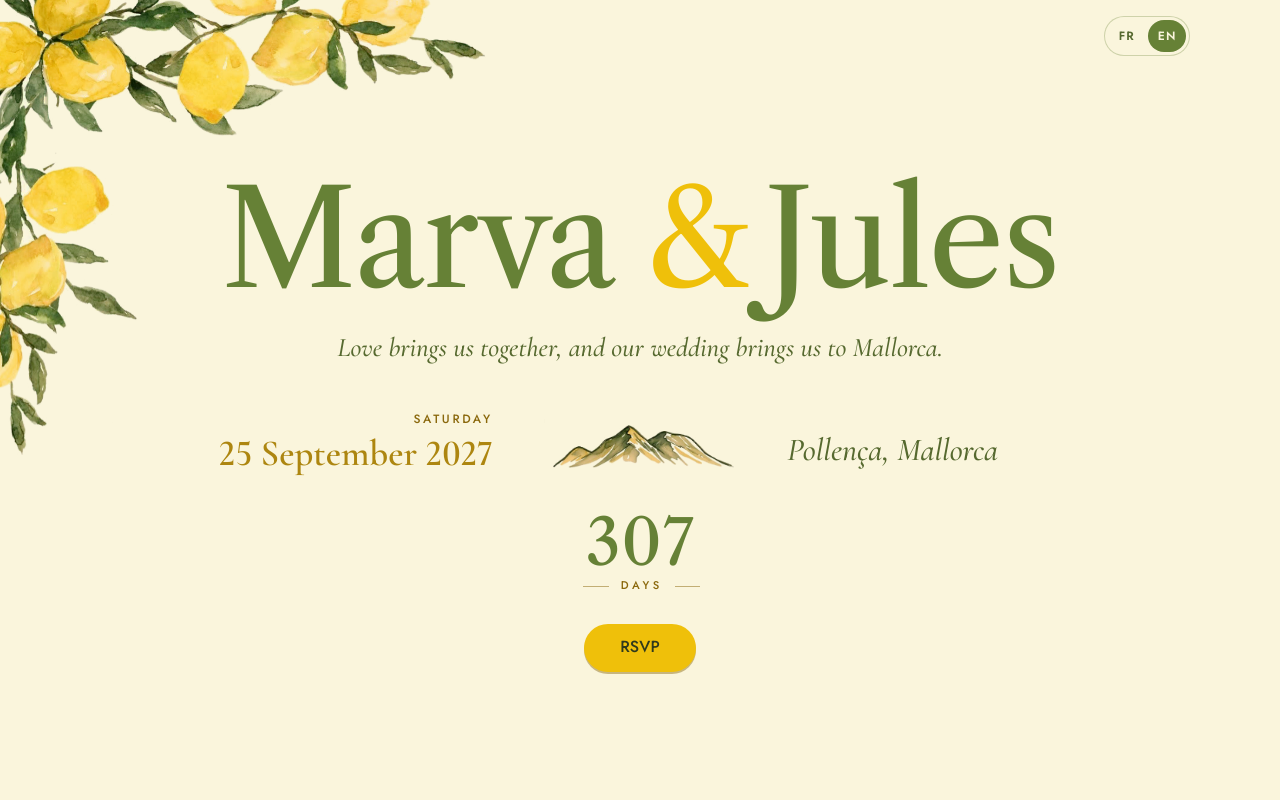
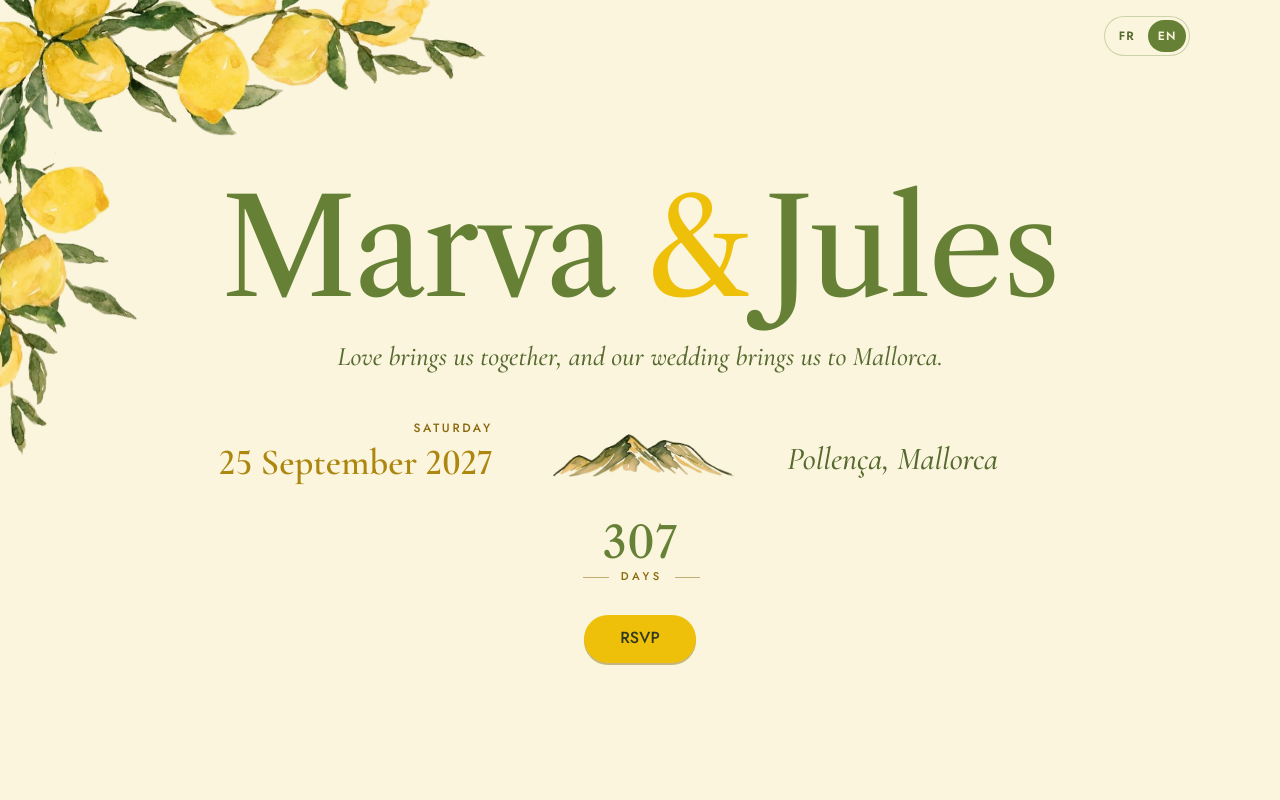
Before and after one commit to marvahakimi0604-dotcom/marva-jules-2027, a plain HTML site: page index.html in a window 1280 px wide. Shown: the top 800 px of the page. Drawn offline with nearby package versions, Linux system fonts and the light colour scheme.

Commit message:
Décompte : chiffre plus petit
Co-Authored-By: Claude Opus 5.5 <noreply@anthropic.com>
Claude-Session: https://claude.ai/code/session_01SzpN4HYBbAGRpmVzjb5h5U

```diff
--- a/index.html
+++ b/index.html
@@ -62,7 +62,7 @@ fieldset{border:0;min-width:0}
 .place{font:italic 500 clamp(1.3rem,5.4vw,1.6rem)/1.3 var(--script);color:var(--leaf);margin-top:.3rem}
 .count{font:500 .75rem/1 var(--text);letter-spacing:.18em;text-transform:uppercase;color:var(--ochre);margin-top:min(2rem,3.2svh)}
 .count:not([hidden]){display:flex;flex-direction:column;align-items:center;gap:.55rem}
-.count-num{font:400 clamp(2.6rem,6.5svh,3.4rem)/.9 var(--display);color:var(--olive);letter-spacing:.01em;font-variant-numeric:lining-nums}
+.count-num{font:400 clamp(2rem,5svh,2.5rem)/.9 var(--display);color:var(--olive);letter-spacing:.01em;font-variant-numeric:lining-nums}
 .count-unit{display:flex;align-items:center;gap:.75rem;font:500 .6875rem/1 var(--text);letter-spacing:.32em;text-transform:uppercase;color:var(--ochre);padding-left:.32em}
 .count-unit::before,.count-unit::after{content:"";width:1.6rem;height:1px;background:currentColor;opacity:.5}
 .hero .btn{margin-top:min(1.6rem,3svh)}
@@ -295,7 +295,7 @@ input[aria-invalid="true"],select[aria-invalid="true"]{border-color:var(--alert)
   .dow{font-size:clamp(.75rem,1.4svh,1rem)}
   .place{font-size:clamp(1.4rem,min(1.8vw,3svh),2.2rem)}
   .count{font-size:clamp(.75rem,1.4svh,1rem);margin-top:5svh}
-  .count-num{font-size:clamp(3rem,8svh,5.5rem)}
+  .count-num{font-size:clamp(2.2rem,5.5svh,3.6rem)}
   .count-unit{font-size:clamp(.7rem,1.3svh,.9rem)}
   .hero .btn{margin-top:4svh;font-size:clamp(1rem,1.9svh,1.35rem);padding-inline:2.2em;min-height:max(3rem,6svh)}
 
```
